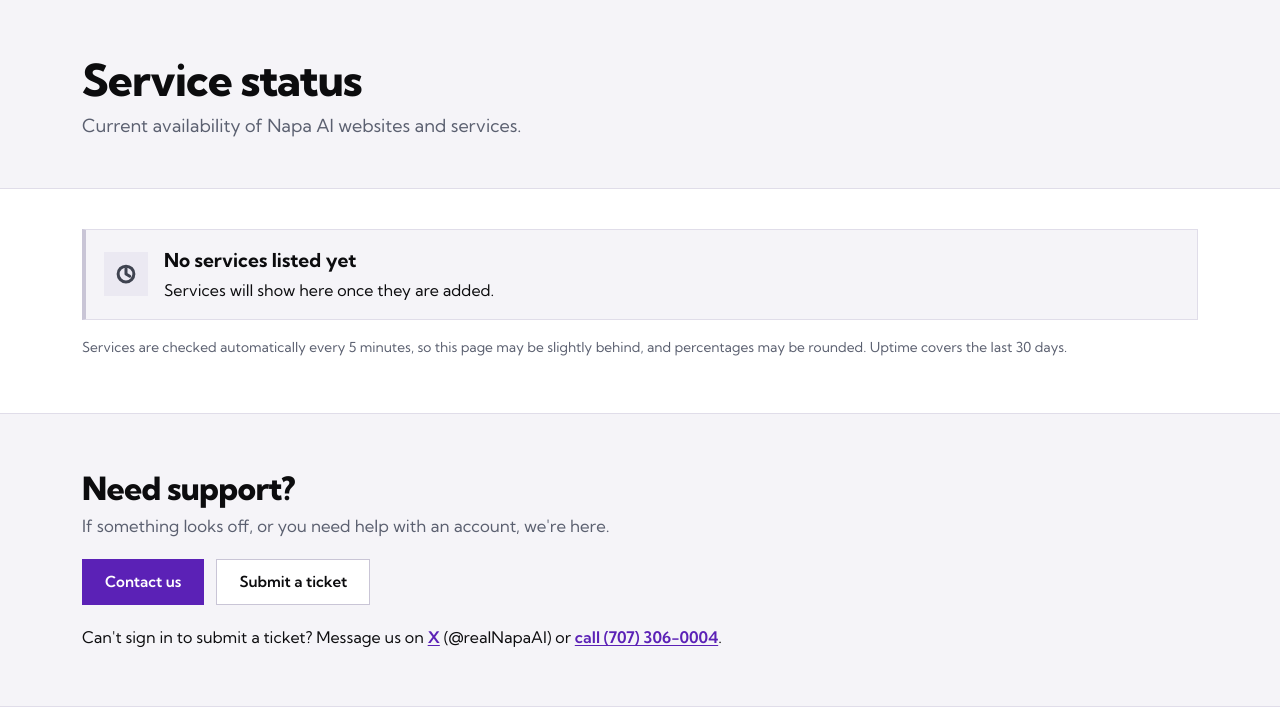
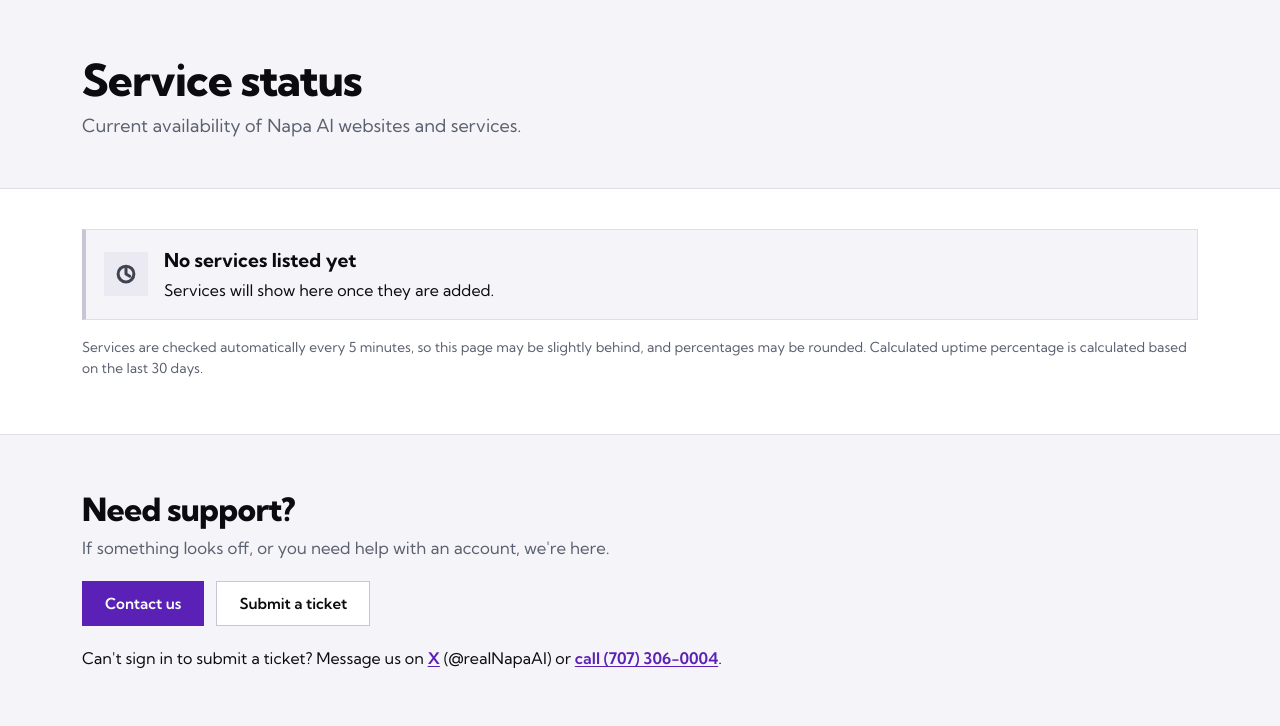
Before and after one commit to michaelstaake/ServerStatus, a PHP site: page / in a window 1280 px wide. Shown: the part 65-791 px from the top of the page. Run offline with PHP 8.4, Linux system fonts and the light colour scheme; data that the repository does not hold is empty.

Commit message:
Status homepage: reword the uptime footnote

```diff
--- a/views/home.php
+++ b/views/home.php
@@ -63,7 +63,7 @@ $ss_latest_text = ss_check_time($ss_latest);
     <?php endif; ?>
 
     <p class="footnote">
-      Services are checked automatically <?php echo ss_e($how_often); ?>, so this page may be slightly behind, and percentages may be rounded. Uptime covers the last 30 days.
+      Services are checked automatically <?php echo ss_e($how_often); ?>, so this page may be slightly behind, and percentages may be rounded. Calculated uptime percentage is calculated based on the last 30 days.
     </p>
   </div>
 </section>
```
